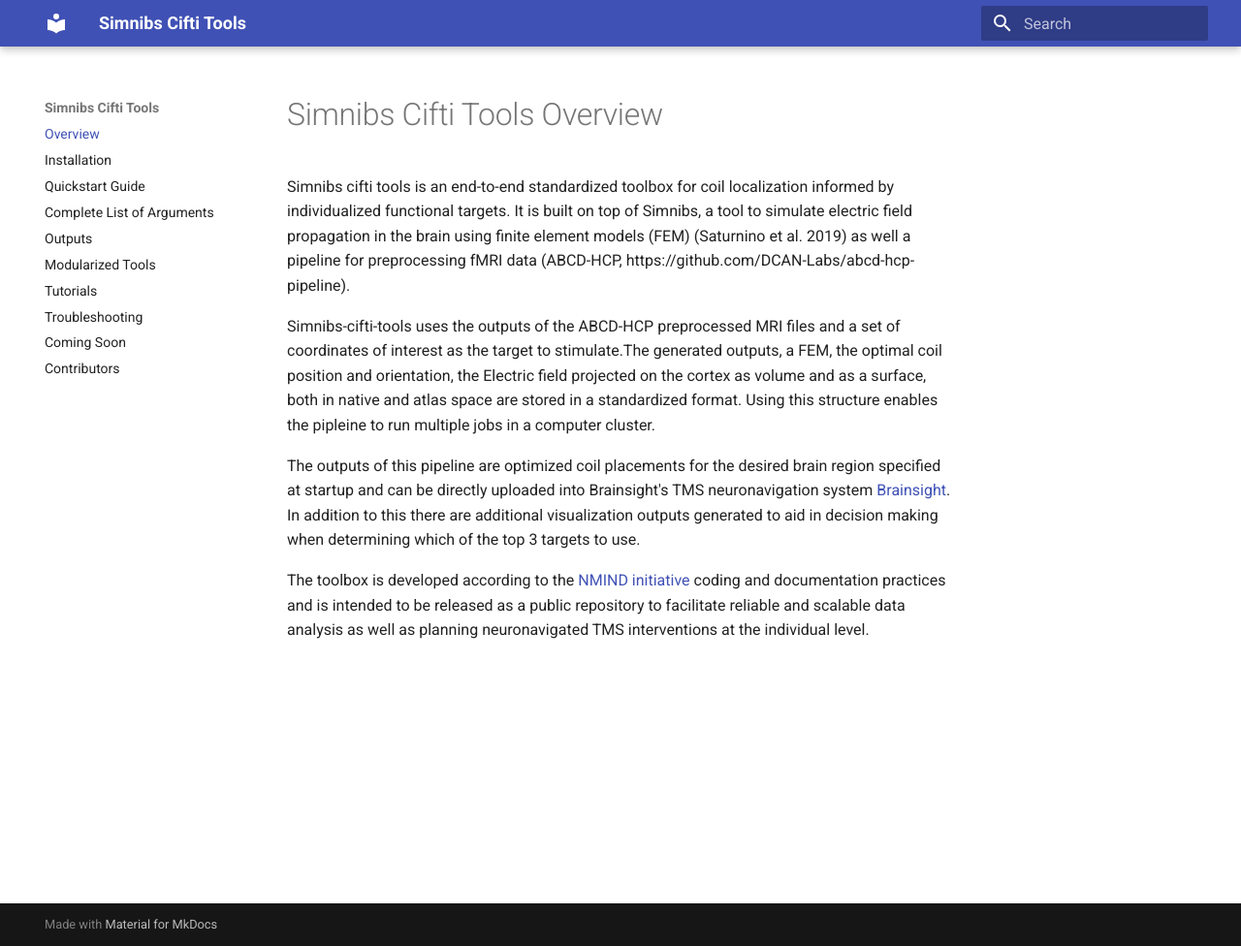
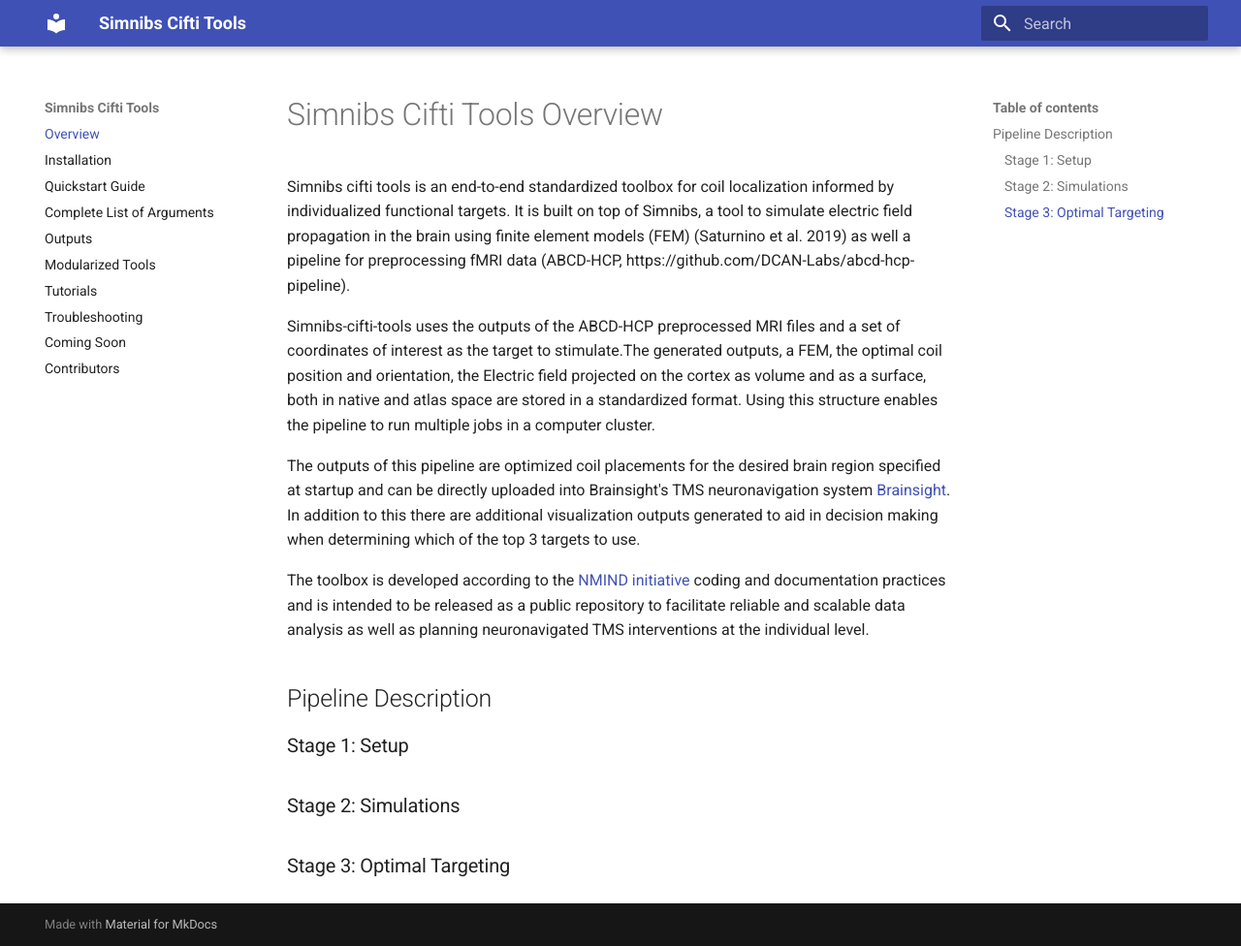
Before and after one commit to DCAN-Labs/simnibs_cifti_tools_RTD2, an MkDocs documentation site: the page built from docs/project_overview.md, in a window 1280 px wide and 976 px high. Shown: the whole window at 97% size. Built offline with MkDocs 1.6.1 and Material for MkDocs 9.7.7, drawn with Linux system fonts in a browser that asks for light colours.

Commit message:
Initial restructure to line up with the proposed outline.

```diff
--- a/docs/project_overview.md
+++ b/docs/project_overview.md
@@ -2,8 +2,16 @@
 
 Simnibs cifti tools is an end-to-end standardized toolbox for coil localization informed by individualized functional targets. It is built on top of Simnibs, a tool to simulate electric field propagation in the brain using finite element models (FEM) (Saturnino et al. 2019) as well a pipeline for preprocessing fMRI data (ABCD-HCP, https://github.com/DCAN-Labs/abcd-hcp-pipeline).
 
-Simnibs-cifti-tools uses the outputs of the ABCD-HCP preprocessed MRI files and a set of coordinates of interest as the target to stimulate.The generated outputs, a FEM, the optimal coil position and orientation, the Electric field projected on the cortex as volume and as a surface, both in native and atlas space are stored in a standardized format. Using this structure enables the pipleine to run multiple jobs in a computer cluster.
+Simnibs-cifti-tools uses the outputs of the ABCD-HCP preprocessed MRI files and a set of coordinates of interest as the target to stimulate.The generated outputs, a FEM, the optimal coil position and orientation, the Electric field projected on the cortex as volume and as a surface, both in native and atlas space are stored in a standardized format. Using this structure enables the pipeline to run multiple jobs in a computer cluster.
 
 The outputs of this pipeline are optimized coil placements for the desired brain region specified at startup and can be directly uploaded into Brainsight's TMS neuronavigation system [Brainsight](https://brainbox-neuro.com/products/brainsight-tms-navigation). In addition to this there are additional visualization outputs generated to aid in decision making when determining which of the top 3 targets to use.
 
 The toolbox is developed according to the [NMIND initiative](https://www.nmind.org/) coding and documentation practices and is intended to be released as a public repository to facilitate reliable and scalable data analysis as well as planning neuronavigated TMS interventions at the individual level.
+
+## Pipeline Description
+
+### Stage 1: Setup
+
+### Stage 2: Simulations
+
+### Stage 3: Optimal Targeting
```
